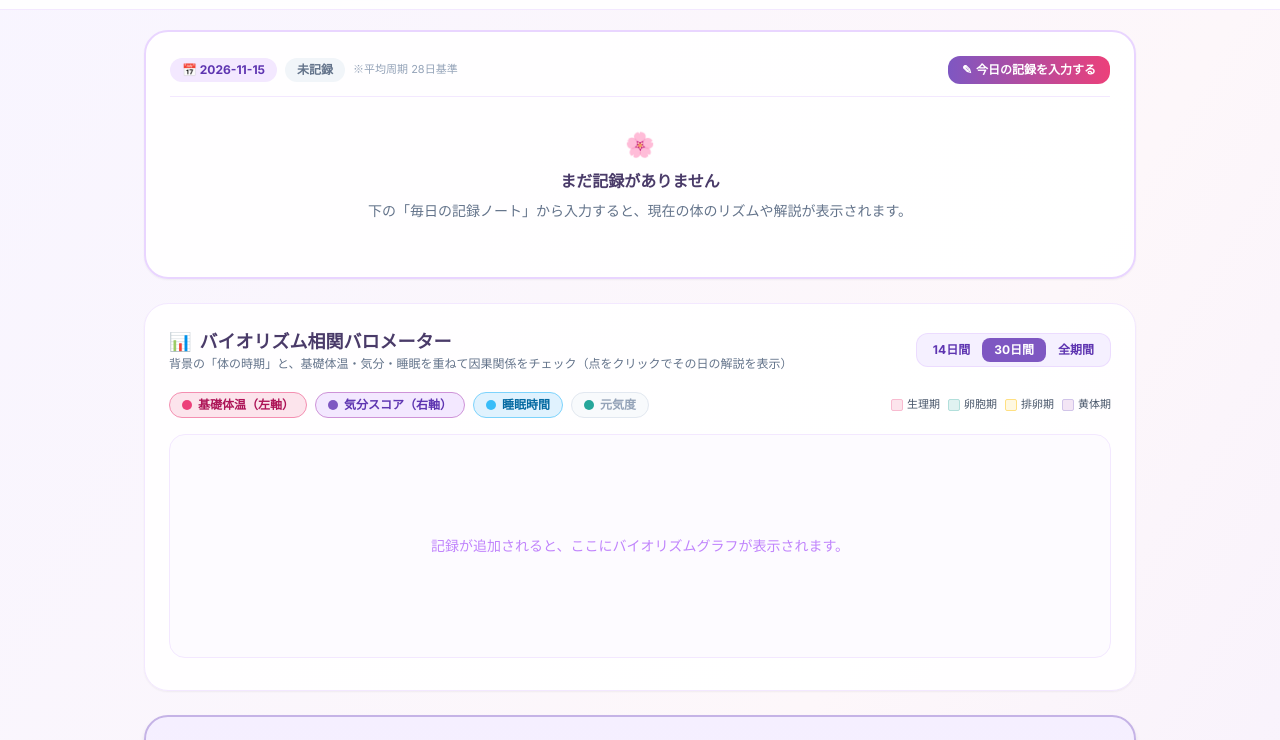
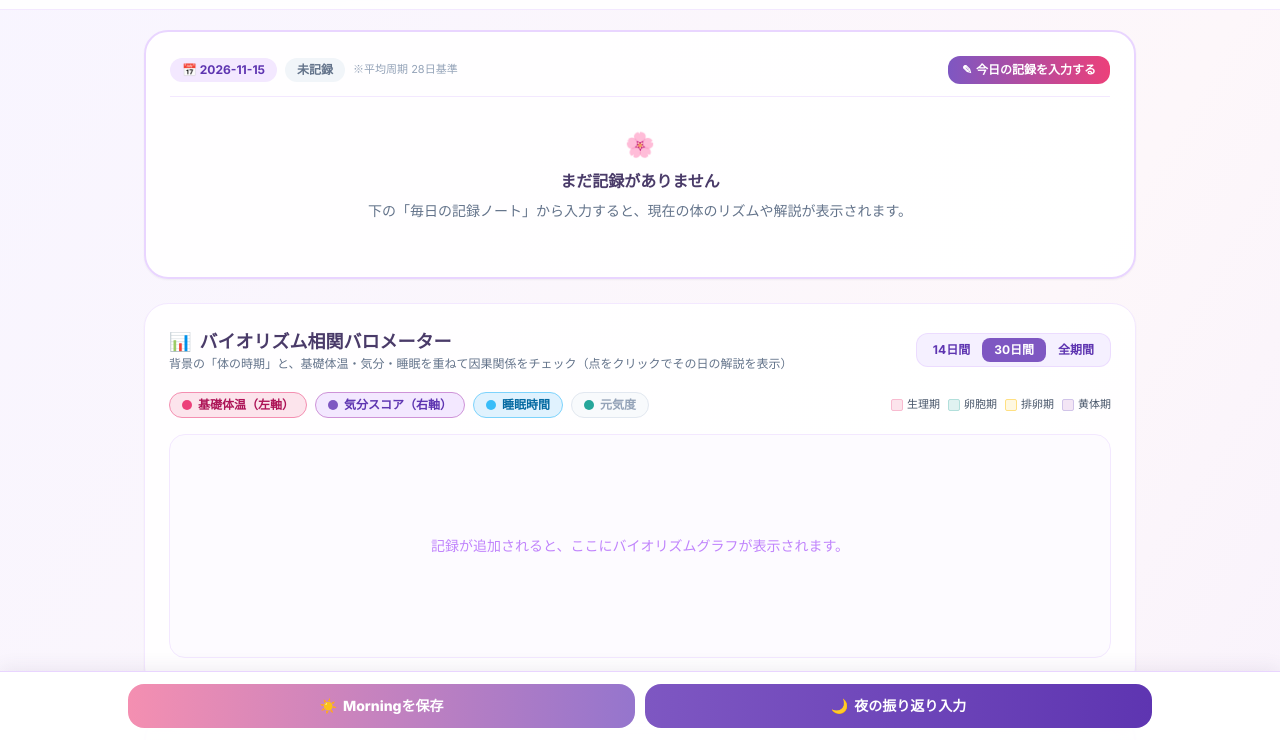
Before and after one commit to yuA-arti/Rhythm-Note-, a plain HTML site: page index.html in a window 1280 px wide. Shown: the part 60-800 px from the top of the page. Drawn offline with nearby package versions, Linux system fonts and the light colour scheme.

Commit message:
Update index.html

```diff
--- a/index.html
+++ b/index.html
@@ -14,12 +14,36 @@
     }
   </style>
 </head>
-<body class="min-h-screen bg-gradient-to-br from-[#F8F5FF] via-[#FDF7FA] to-[#F2ECFF] text-slate-800 pb-16">
+<body class="min-h-screen bg-gradient-to-br from-[#F8F5FF] via-[#FDF7FA] to-[#F2ECFF] text-slate-800 pb-28">
 
   <!-- トースト通知 -->
-  <div id="toast" class="hidden fixed bottom-5 right-5 z-50 flex items-center gap-2.5 bg-[#4A3B69] text-white px-4 py-3 rounded-2xl shadow-lg border border-purple-300/40 text-xs sm:text-sm font-medium">
+  <div id="toast" class="hidden fixed bottom-20 left-4 right-4 sm:left-auto sm:right-5 z-50 flex items-center justify-center sm:justify-start gap-2.5 bg-[#4A3B69] text-white px-4 py-3 rounded-2xl shadow-lg border border-purple-300/40 text-xs sm:text-sm font-medium">
     <span class="text-[#F8BBD0]">✓</span>
     <span id="toast-text"></span>
+  </div>
+
+  <!-- スマホ操作用：画面下部の固定保存バー -->
+  <div id="sticky-save-bar" class="fixed bottom-0 left-0 right-0 z-40 bg-white/95 backdrop-blur-md border-t border-purple-200 px-4 py-3 shadow-[0_-4px_16px_rgba(74,59,105,0.08)]">
+    <div class="max-w-5xl mx-auto flex items-center gap-2.5">
+      <button
+        type="button"
+        id="sticky-btn-morning"
+        onclick="saveMorning()"
+        class="flex-1 py-3 px-3 rounded-2xl bg-gradient-to-r from-[#F48FB1] to-[#9575CD] text-white font-extrabold text-xs sm:text-sm shadow-xs active:scale-[0.98] transition flex items-center justify-center gap-1.5"
+      >
+        <span>☀️</span>
+        <span>Morningを保存</span>
+      </button>
+      <button
+        type="button"
+        id="sticky-btn-evening"
+        onclick="handleStickyEveningClick()"
+        class="flex-1 py-3 px-3 rounded-2xl bg-gradient-to-r from-[#7E57C2] to-[#5E35B1] text-white font-extrabold text-xs sm:text-sm shadow-xs active:scale-[0.98] transition flex items-center justify-center gap-1.5"
+      >
+        <span>🌙</span>
+        <span id="sticky-evening-label">夜の振り返り</span>
+      </button>
+    </div>
   </div>
 
   <!-- ヘッダー＆ナビゲーション -->
@@ -579,6 +603,7 @@
             <!-- 夜の振り返り保存ボタン -->
             <button
               type="submit"
+              id="form-submit-evening"
               class="w-full py-3.5 rounded-2xl bg-gradient-to-r from-[#7E57C2] to-[#5E35B1] text-white font-extrabold text-sm shadow-sm hover:opacity-95 transition flex items-center justify-center gap-2"
             >
               <span>🌙</span>
@@ -1511,13 +1536,29 @@
 
       const eBody = document.getElementById('evening-body');
       const eToggleBtn = document.getElementById('btn-toggle-evening');
+      const stickyEveningLabel = document.getElementById('sticky-evening-label');
       if (state.eveningSectionOpen) {
         eBody.classList.remove('hidden');
         eToggleBtn.textContent = '閉じる ▲';
+        if (stickyEveningLabel) stickyEveningLabel.textContent = '夜の振り返りを保存';
       } else {
         eBody.classList.add('hidden');
         eToggleBtn.textContent = '開いて入力する ▼';
-      }
+        if (stickyEveningLabel) stickyEveningLabel.textContent = '夜の振り返り入力';
+      }
+    }
+
+    function handleStickyEveningClick() {
+      if (!state.eveningSectionOpen) {
+        state.eveningSectionOpen = true;
+        updateSavedBadgesAndVisibility();
+        const eBody = document.getElementById('evening-body');
+        if (eBody) {
+          eBody.scrollIntoView({ behavior: 'smooth', block: 'center' });
+        }
+        return;
+      }
+      saveEvening();
     }
 
     function switchTab(tab) {
@@ -1526,15 +1567,18 @@
       const insView = document.getElementById('view-insights');
       const btnHome = document.getElementById('tab-btn-home');
       const btnIns = document.getElementById('tab-btn-insights');
+      const stickyBar = document.getElementById('sticky-save-bar');
 
       if (tab === 'home') {
         homeView.classList.remove('hidden');
         insView.classList.add('hidden');
+        if (stickyBar) stickyBar.classList.remove('hidden');
         btnHome.className = 'px-3.5 py-1.5 rounded-xl text-xs sm:text-sm font-bold transition flex items-center gap-1.5 bg-white text-[#5E35B1] shadow-xs';
         btnIns.className = 'px-3.5 py-1.5 rounded-xl text-xs sm:text-sm font-bold transition flex items-center gap-1.5 text-[#7E57C2] hover:text-[#4A3B69]';
       } else {
         homeView.classList.add('hidden');
         insView.classList.remove('hidden');
+        if (stickyBar) stickyBar.classList.add('hidden');
         btnIns.className = 'px-3.5 py-1.5 rounded-xl text-xs sm:text-sm font-bold transition flex items-center gap-1.5 bg-white text-[#5E35B1] shadow-xs';
         btnHome.className = 'px-3.5 py-1.5 rounded-xl text-xs sm:text-sm font-bold transition flex items-center gap-1.5 text-[#7E57C2] hover:text-[#4A3B69]';
       }
@@ -1736,7 +1780,9 @@
     }
 
     function saveEvening(e) {
-      e.preventDefault();
+      if (e && typeof e.preventDefault === 'function') {
+        e.preventDefault();
+      }
       const parsedTemp = parseFloat(document.getElementById('input-temp').value);
       const validTemp = !isNaN(parsedTemp) && parsedTemp >= 34.0 && parsedTemp <= 42.0 ? Number(parsedTemp.toFixed(2)) : null;
       const existing = state.records.find((r) => r.date === state.formDate);
```
